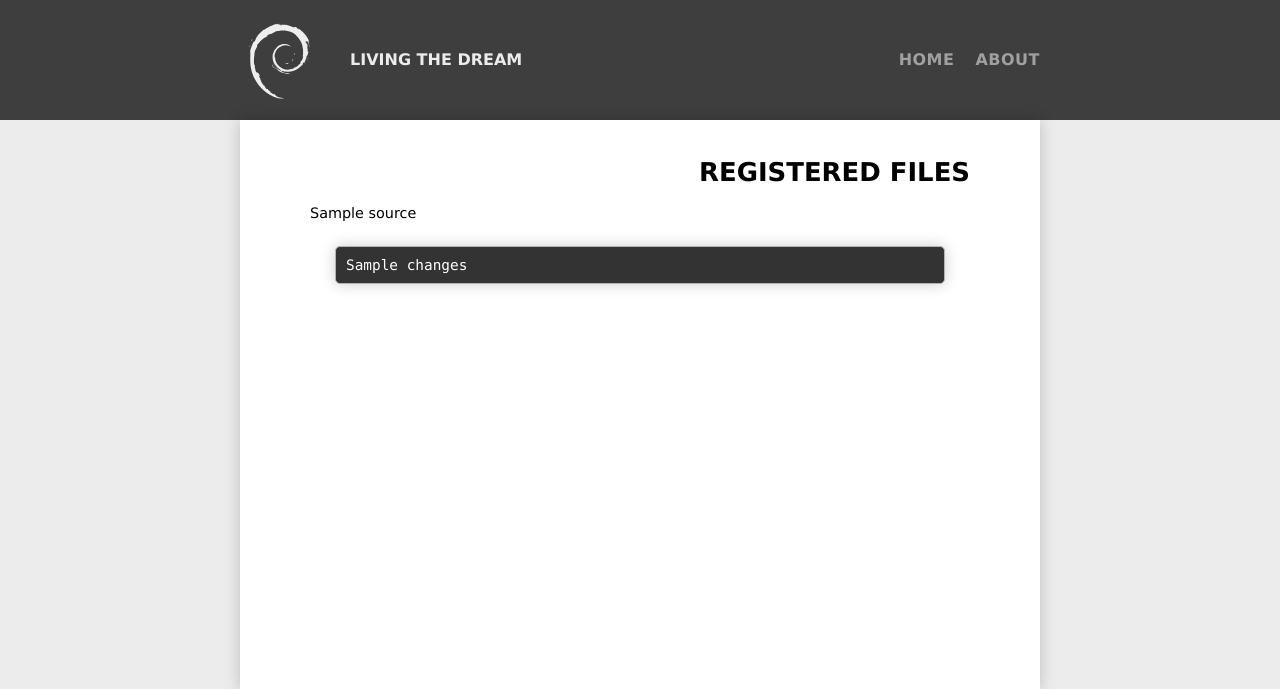
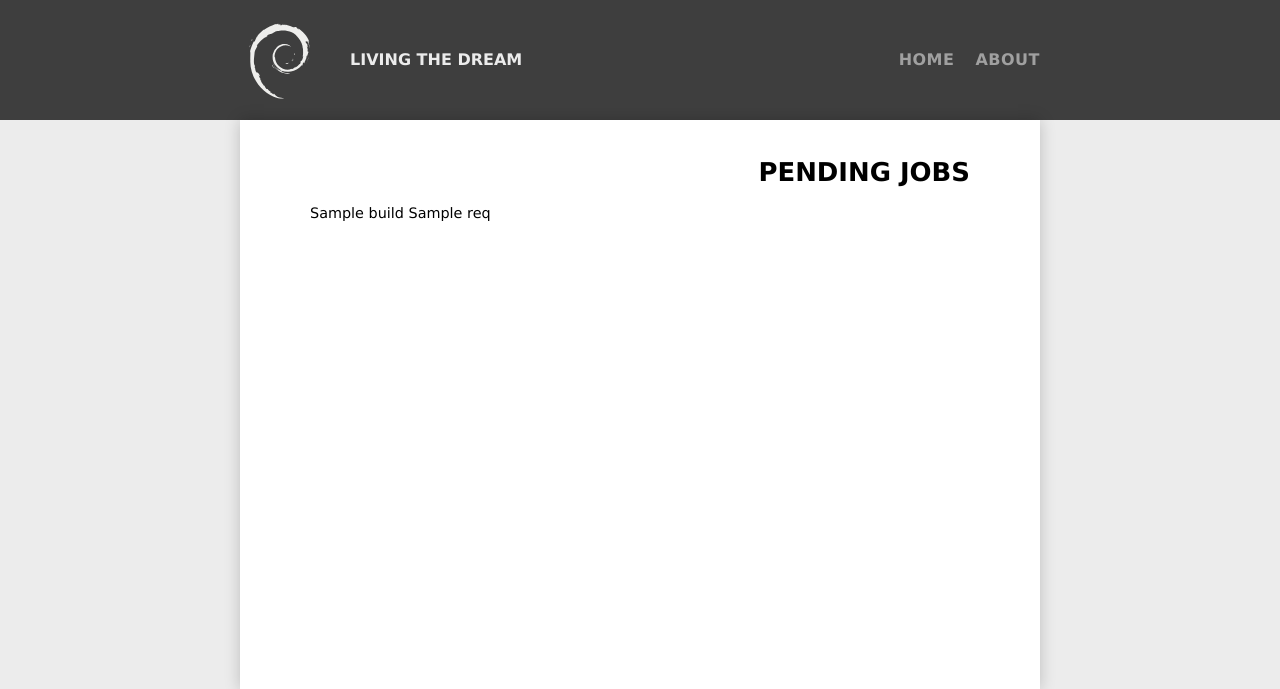
Before and after one commit to paultag/monomoy-old, a Flask app: template site/templates/index.html in a window 1280 px wide. Shown: the top 689 px of the page. Run offline with Flask 2, Linux system fonts and the light colour scheme; the template is opened without the code that fills it: most values are stand-ins (such as "Sample title", 1, 10 or a date in 2020); parts of the project's set-up code (start-up, migrations or seed data) failed here and were passed over.

Commit message:
job queue view thing

```diff
--- a/site/app.py
+++ b/site/app.py
@@ -10,10 +10,10 @@ app = Flask(__name__)
 
 @app.route("/")
 def index():
-    objs = db.changes.find({
+    jobs = db.jobs.find({
     })
     return render_template('index.html', **{
-        "changes": objs
+        "jobs": jobs
     })
 
 @app.route("/about")
--- a/site/templates/index.html
+++ b/site/templates/index.html
@@ -2,11 +2,12 @@
 
 {% block title %}Hello, World{% endblock %}
 {% block main %}
-<h1>Registered files</h1>
+<h1>Pending Jobs</h1>
 
-{% for change in changes %}
-    {{ change.source }}<br />
-
-    <pre>{{ change.changes }}</pre>
+{% for job in jobs %}
+    {{job.build}}
+    {% for req in job.requirements %}
+        {{req}}
+    {% endfor %}<br />
 {% endfor %}
 {% endblock %}
```
